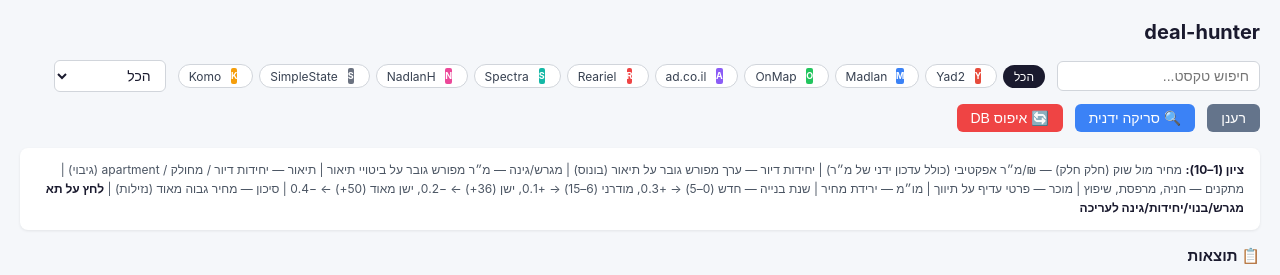
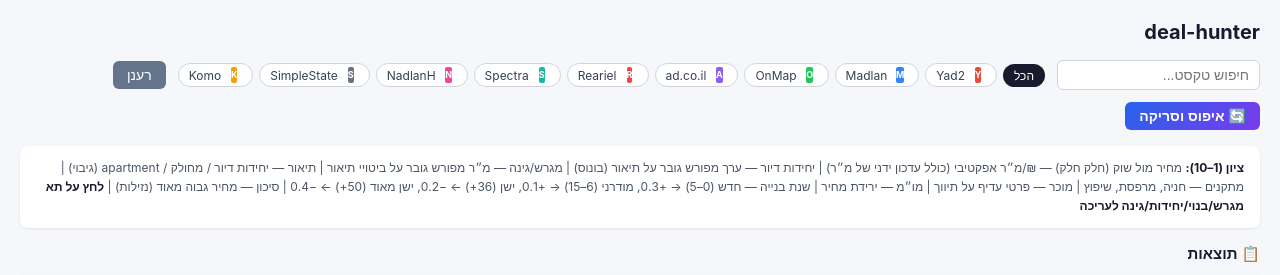
Before and after one commit to Israel-Kli/deal-hunter, a Python web app: template src/deal_hunter/web/templates/dashboard.html in a window 1280 px wide. Shown: the top 275 px of the page. Run offline with Jinja, Linux system fonts and the light colour scheme; the template is opened without the code that fills it, so the values that code supplies are empty.

Commit message:
Fall back to first_seen_at for listing age when first_listed_date is missing; consolidate dashboard buttons and remove agent filter

```diff
--- a/src/deal_hunter/repo/listings_repo.py
+++ b/src/deal_hunter/repo/listings_repo.py
@@ -125,6 +125,12 @@ class ListingsRepo:
             listing.last_seen_at = datetime.utcnow()
             if existing.get("price") and existing["price"] != listing.price:
                 prev_price = existing["price"]
+
+        log.debug(
+            "UPSERT %s:%s => %s",
+            listing.source, listing.source_id,
+            listing.model_dump_json(ensure_ascii=False),
+        )
 
         self.conn.execute(
             """INSERT INTO listings (
--- a/src/deal_hunter/web/templates/dashboard.html
+++ b/src/deal_hunter/web/templates/dashboard.html
@@ -68,11 +68,14 @@
   .edit-input { width:100%; box-sizing:border-box; padding:1px 3px; font-size:11px; text-align:center; border:1px solid #3b82f6; border-radius:3px; outline:none; font-family:inherit; }
   .scoring-info { background:#fff; border-radius:8px; padding:12px 16px; margin-bottom:16px; font-size:12px; color:#4b5563; box-shadow:0 1px 3px rgba(0,0,0,.08); line-height:1.6; }
   .scoring-info b { color:#1a1a2e; }
-  .btn { border:none; border-radius:6px; padding:6px 14px; font-size:14px; cursor:pointer; }
-  .btn-refresh { background:#64748b; color:#fff; }
-  .btn-refresh:hover { background:#475569; }
-  .btn-scan { background:#3b82f6; color:#fff; }
-  .btn-reset { background:#ef4444; color:#fff; }
+   .btn { border:none; border-radius:6px; padding:6px 14px; font-size:14px; cursor:pointer; transition:all .15s; }
+   .btn:disabled { opacity:.5; cursor:not-allowed; }
+   .btn-refresh { background:#64748b; color:#fff; }
+   .btn-refresh:hover:not(:disabled) { background:#475569; }
+   .btn-refresh:disabled { background:#94a3b8; }
+   .btn-reset-scan { background:linear-gradient(135deg,#2563eb,#7c3aed); color:#fff; font-weight:600; display:inline-flex; align-items:center; gap:5px; }
+   .btn-reset-scan:hover:not(:disabled) { background:linear-gradient(135deg,#1d4ed8,#6d28d9); transform:translateY(-1px); box-shadow:0 2px 8px rgba(37,99,235,.3); }
+   .btn-reset-scan:disabled { background:#a78bfa; cursor:not-allowed; }
   .agent-badge { display:inline-block; padding:2px 6px; border-radius:4px; font-size:10px; font-weight:600; }
   .agent-badge.makler { background:#f59e0b; color:#fff; }
   .agent-badge.private { background:#22c55e; color:#fff; }
@@ -119,14 +122,8 @@
   <div class="bar">
     <input id="q" placeholder="חיפוש טקסט..." />
     <div class="src-chips" id="srcChips"></div>
-    <select id="agentType">
-      <option value="">הכל</option>
-      <option value="private">פרטי בלבד</option>
-      <option value="agent">מתווך בלבד</option>
-    </select>
-    <button type="button" class="btn btn-refresh" onclick="load()">רענן</button>
-    <button type="button" id="scanBtn" class="btn btn-scan" onclick="triggerScan()">🔍 סריקה ידנית</button>
-    <button type="button" id="resetBtn" class="btn btn-reset" onclick="resetDb()">🔄 איפוס DB</button>
+    <button type="button" id="refreshBtn" class="btn btn-refresh" onclick="refresh()">רענן</button>
+    <button type="button" id="resetScanBtn" class="btn btn-reset-scan" onclick="resetAndScan()">🔄 איפוס וסריקה</button>
     <span id="sourceActionHint" class="muted" style="font-size:11px;"></span>
   </div>
   <div class="scoring-info">
@@ -647,28 +644,36 @@ function getSelectedSource() {
 }
 function updateActionButtons() {
   const src = getSelectedSource();
-  const resetBtn = document.getElementById('resetBtn');
-  const scanBtn = document.getElementById('scanBtn');
+  const btn = document.getElementById('resetScanBtn');
   const hint = document.getElementById('sourceActionHint');
   if (src) {
     const label = sourceSiteTitle(src);
-    resetBtn.textContent = '🔄 איפוס ' + label;
-    scanBtn.textContent = '🔍 סריקת ' + label;
+    btn.textContent = '🔄 איפוס וסריקת ' + label;
     hint.textContent = 'פועל על: ' + label;
   } else {
-    resetBtn.textContent = '🔄 איפוס DB';
-    scanBtn.textContent = '🔍 סריקה ידנית';
+    btn.textContent = '🔄 איפוס וסריקה';
     hint.textContent = activeSources.size > 1 ? 'פועל על: נבחרו ' + activeSources.size + ' מקורות' : '';
   }
 }
-async function resetDb() {
+async function refresh() {
+  const btn = document.getElementById('refreshBtn');
+  btn.disabled = true;
+  btn.textContent = '⏳ טוען...';
+  try {
+    await load();
+  } finally {
+    btn.disabled = false;
+    btn.textContent = 'רענן';
+  }
+}
+async function resetAndScan() {
   const src = getSelectedSource();
   const label = src ? sourceSiteTitle(src) : null;
   const msg = src
-    ? 'לאפס את כל הנתונים של ' + label + '? פעולה זו תמחק את כל הרשומות מהמקור הזה.'
-    : 'לאפס את כל הנתונים ב-DB? פעולה זו תמחק את כל הרשומות.';
+    ? 'לאפס ולסרוק מחדש את ' + label + '? פעולה זו תמחק את כל הרשומות מהמקור הזה ואז תפעיל סריקה.'
+    : 'לאפס ולסרוק מחדש את כל הנתונים? פעולה זו תמחק את כל הרשומות ואז תפעיל סריקה.';
   if (!confirm(msg)) return;
-  const btn = document.getElementById('resetBtn');
+  const btn = document.getElementById('resetScanBtn');
   btn.disabled = true;
   btn.textContent = '⏳ מאפס...';
   try {
@@ -678,41 +683,29 @@ async function resetDb() {
       : {method: 'POST'};
     const r = await fetch(url, opts);
     const d = await r.json();
-    if (d.status === 'ok') {
-      const count = d.deleted.listings || 0;
-      alert((label || 'ה-DB') + ' אופס בהצלחה. נמחקו ' + count + ' מודעות. הפעל סריקה מחדש.');
-      load();
+    if (d.status !== 'ok') {
+      alert('שגיאה באיפוס: ' + (d.error || 'לא ידוע'));
+      btn.disabled = false;
+      btn.textContent = src ? '🔄 איפוס וסריקת ' + sourceSiteTitle(src) : '🔄 איפוס וסריקה';
+      return;
+    }
+    btn.textContent = '⏳ סורק...';
+    const scanOpts = src
+      ? {method: 'POST', headers: {'Content-Type': 'application/json'}, body: JSON.stringify({source: src})}
+      : {method: 'POST'};
+    const sr = await fetch('/api/scan', scanOpts);
+    const sd = await sr.json();
+    if (sd.status === 'ok') {
+      alert('אופס ונסרק בהצלחה. ' + sd.summary);
+    } else {
+      alert('איפוס הצליח אך סריקה נכשלה: ' + (sd.error || 'לא ידוע'));
     }
   } catch(e) {
-    alert('שגיאה באיפוס: ' + e.message);
+    alert('שגיאה: ' + e.message);
   } finally {
     btn.disabled = false;
     updateActionButtons();
-  }
-}
-async function triggerScan() {
-  const src = getSelectedSource();
-  const label = src ? sourceSiteTitle(src) : null;
-  const btn = document.getElementById('scanBtn');
-  btn.disabled = true;
-  btn.textContent = '⏳ סורק...';
-  try {
-    const opts = src
-      ? {method: 'POST', headers: {'Content-Type': 'application/json'}, body: JSON.stringify({source: src})}
-      : {method: 'POST'};
-    const r = await fetch('/api/scan', opts);
-    const d = await r.json();
-    if (d.status === 'ok') {
-      alert('סריקה הושלמה: ' + d.summary);
-      load();
-    } else {
-      alert('שגיאה בסריקה: ' + (d.error || 'לא ידוע'));
-    }
-  } catch(e) {
-    alert('שגיאה בסריקה: ' + e.message);
-  } finally {
-    btn.disabled = false;
-    updateActionButtons();
+    load();
   }
 }
 function doSort(key) {
@@ -744,11 +737,8 @@ function stripCityFromAddress(address, city) {
 }
 function render() {
   const q = document.getElementById('q').value.trim();
-  const agentFilter = document.getElementById('agentType').value;
   let rows = all.filter(l => {
     if (activeSources.size > 0 && !activeSources.has(l.source)) return false;
-    if (agentFilter === 'private' && l.is_agent) return false;
-    if (agentFilter === 'agent' && !l.is_agent) return false;
     if (q && !(l.address || '').includes(q) && !(l.neighborhood || '').includes(q) && !(l.city || '').includes(q)) return false;
     return true;
   });
@@ -790,9 +780,13 @@ function render() {
     const isFav = !!l.is_favorite;
     const favStar = isFav ? '★' : '☆';
     const favCls = 'fav-btn' + (isFav ? ' fav-on' : '');
-    const dateAge = l.first_listed_date ? Math.floor((Date.now() - new Date(l.first_listed_date + 'T00:00:00Z')) / 86400000) : null;
-    const dateDisplay = dateAge != null ? dateAge + 'd' : '—';
-    const dateTitle = l.first_listed_date || '';
+    const dateAge = l.first_listed_date
+      ? Math.floor((Date.now() - new Date(l.first_listed_date + 'T00:00:00Z')) / 86400000)
+      : l.first_seen_at
+        ? Math.floor((Date.now() - new Date(l.first_seen_at)) / 86400000)
+        : null;
+    const dateDisplay = dateAge != null ? dateAge + 'd' + (l.first_listed_date ? '' : ' *') : '—';
+    const dateTitle = l.first_listed_date || l.first_seen_at || '';
     const ppsqmEff = l.price_per_sqm_eff != null ? '₪' + l.price_per_sqm_eff.toLocaleString() : '—';
     return '<tr>' +
       '<td class="col-fav"><button type="button" class="' + favCls + '" data-source="' + escapeHtml(l.source) + '" data-source-id="' + escapeHtml(String(l.source_id)) + '" aria-pressed="' + (isFav ? 'true' : 'false') + '" title="מועדף">' + favStar + '</button></td>' +
@@ -821,7 +815,6 @@ function render() {
   });
 }
 document.getElementById('q').addEventListener('input', render);
-document.getElementById('agentType').addEventListener('change', render);
 document.querySelectorAll('th.sort').forEach(th => th.addEventListener('click', () => doSort(th.dataset.key)));
 buildSourceChips();
 updateActionButtons();
```
Also changed, not shown: CLAUDE.md (+1 -1 lines).
